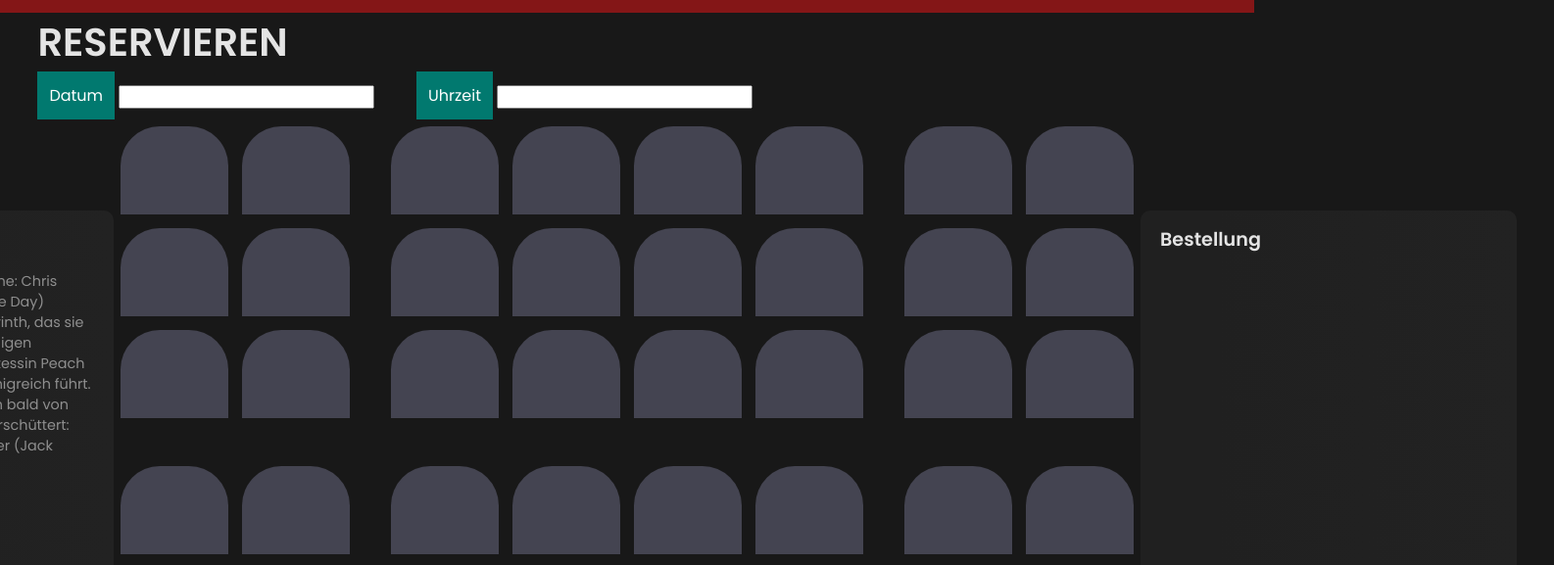
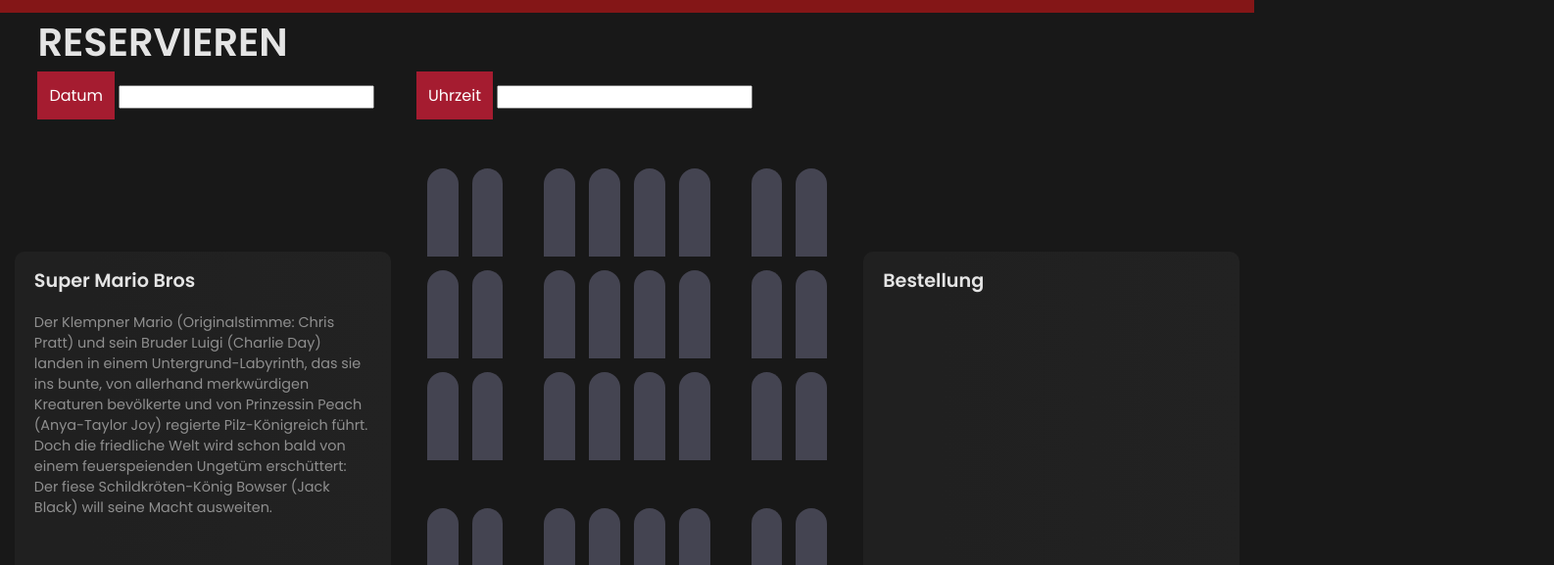
Before and after one commit to Ant0nRe/WA2_Praktikum, a plain HTML site: page Alle Dateien/Reservieren/Reservieren.html in a window 1280 px wide. Shown: the part 107-684 px from the top of the page at 98% size, 1586 px wide, since content can reach past the window. Drawn offline with Linux system fonts and the light colour scheme.

Commit message:
Add files via upload

```diff
--- a/Alle Dateien/Reservieren/Reservieren.css
+++ b/Alle Dateien/Reservieren/Reservieren.css
@@ -47,10 +47,11 @@ a {
     position: relative;
     display: inline-block;
     padding-left: 3vw;
+    padding-bottom: 1vw;
   }
 
 .dropbtn {
-    background-color: #01796F;
+    background-color: #A51C30;
     color: white;
     padding: 12px;
     font-size: 16px;
@@ -83,7 +84,7 @@ a {
 }
 
 .dropdown:hover .dropbtn {
-    background-color: #00A550;
+    background-color: #841617;
 }
 
 .middle {
@@ -165,9 +166,14 @@ a {
     font-size: 0.9rem;
 }
 
-.container {
+.containerSeats {
     margin: 30px;
     width: 33vw;
+}
+
+.container2 {
+    min-height: 85vh;
+    width: 100%;
 }
 
 .row {
@@ -304,6 +310,8 @@ footer {
     overflow: hidden;
 }
 
+
+
 .impressum {
     float: left;
     padding: 0.3vh 0 0 1.5vh;
```
